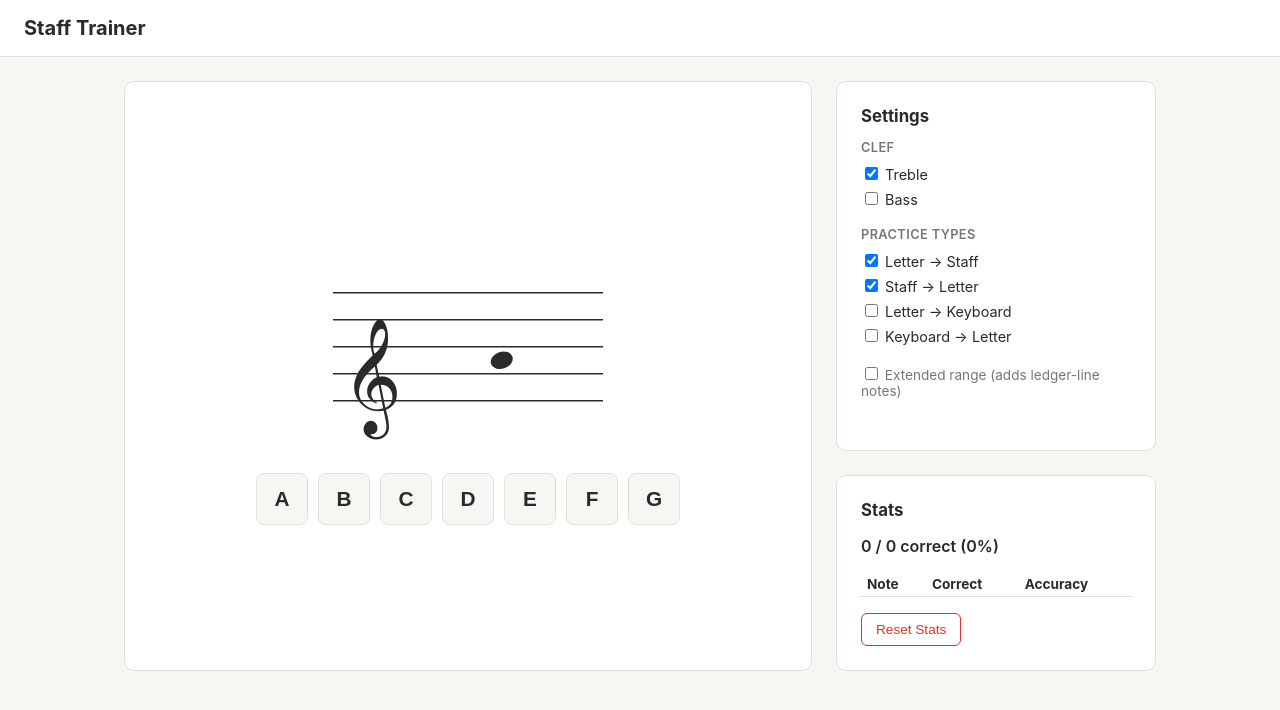
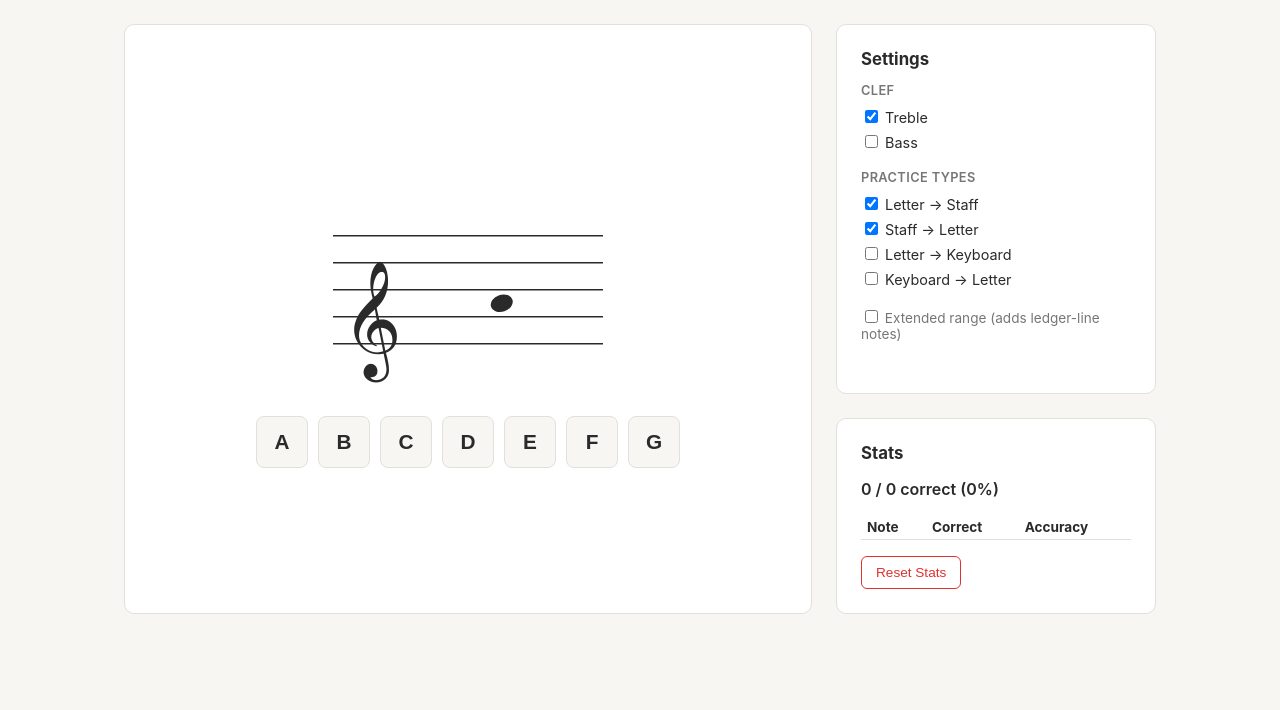
Before and after one commit to armrodney/Piano-notes-training-app, a plain HTML site: page index.html in a window 1280 px wide. Drawn offline with Linux system fonts and the light colour scheme.

Commit message:
Remove the page header to save vertical space

```diff
--- a/index.html
+++ b/index.html
@@ -7,10 +7,6 @@
   <link rel="stylesheet" href="style.css" />
 </head>
 <body>
-  <header class="app-header">
-    <h1>Staff Trainer</h1>
-  </header>
-
   <main class="layout">
     <section class="practice-area">
       <div id="prompt" class="prompt"></div>
--- a/style-eink.css
+++ b/style-eink.css
@@ -24,17 +24,6 @@ body {
 
 .hidden {
   display: none !important;
-}
-
-.app-header {
-  padding: 16px 24px;
-  border-bottom: 2px solid var(--border);
-  background: var(--panel-bg);
-}
-
-.app-header h1 {
-  font-size: 1.25rem;
-  margin: 0;
 }
 
 .layout {
--- a/style.css
+++ b/style.css
@@ -22,17 +22,6 @@ body {
 
 .hidden {
   display: none !important;
-}
-
-.app-header {
-  padding: 16px 24px;
-  border-bottom: 1px solid var(--border);
-  background: var(--panel-bg);
-}
-
-.app-header h1 {
-  font-size: 1.25rem;
-  margin: 0;
 }
 
 .layout {
```
Also changed, not shown: index-eink.html (+0 -4 lines).
